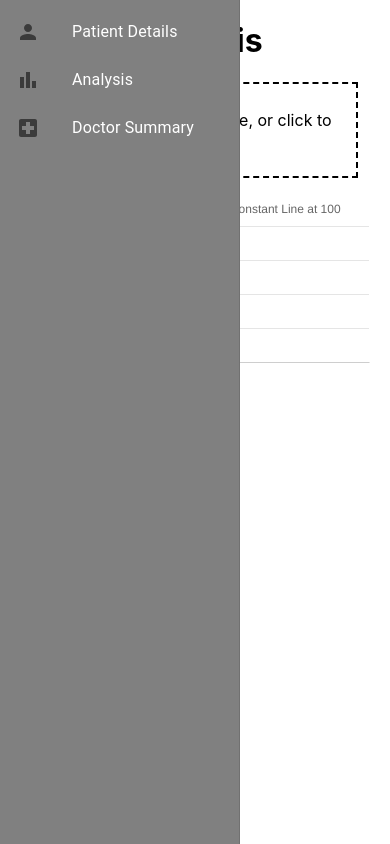
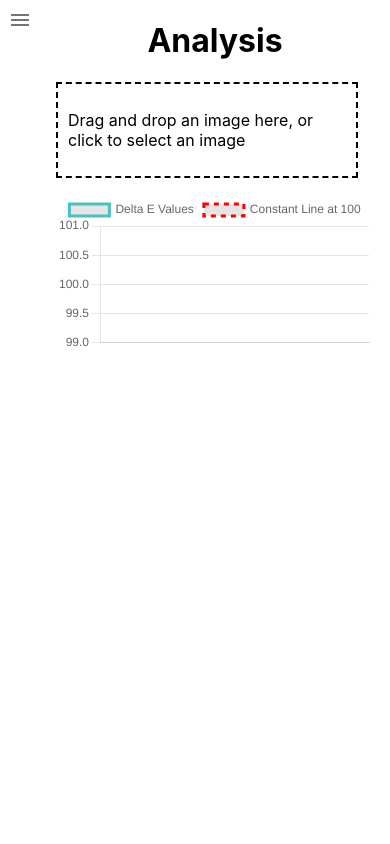
Before and after one commit to shaharAka/Chaim, a Next.js app: page /upload in a window 390 px wide. Built offline with nearby package versions, Linux system fonts and the light colour scheme.

Commit message:
Update leftMenu.js

```diff
--- a/components/leftMenu.js
+++ b/components/leftMenu.js
@@ -1,14 +1,30 @@
-import { Drawer, List, ListItem, ListItemIcon, ListItemText } from '@mui/material';
+import React, { useState } from 'react';
+import { Drawer, List, ListItem, ListItemIcon, ListItemText, IconButton, useMediaQuery } from '@mui/material';
 import PersonIcon from '@mui/icons-material/Person';
 import AnalysisIcon from '@mui/icons-material/BarChart';
 import DoctorIcon from '@mui/icons-material/LocalHospital';
+import MenuIcon from '@mui/icons-material/Menu';
 import Link from 'next/link';
 
 export default function LeftMenu() {
+  const [open, setOpen] = useState(false);
+  const isMobile = useMediaQuery('(max-width:600px)');
+
+  const toggleDrawer = () => {
+    setOpen(!open);
+  };
+
   return (
+    <div>
+      {isMobile && (
+        <IconButton onClick={toggleDrawer}>
+          <MenuIcon />
+        </IconButton>
+      )}
       <Drawer
-      variant="permanent"
-      open
+        variant={isMobile ? 'temporary' : 'permanent'}
+        open={isMobile ? open : true}
+        onClose={toggleDrawer}
         sx={{
           '& .MuiDrawer-paper': {
             backgroundColor: 'grey',
@@ -38,5 +54,6 @@ export default function LeftMenu() {
           </Link>
         </List>
       </Drawer>
+    </div>
   );
 }
```
Lines whose indentation alone changed are shown as unchanged.
